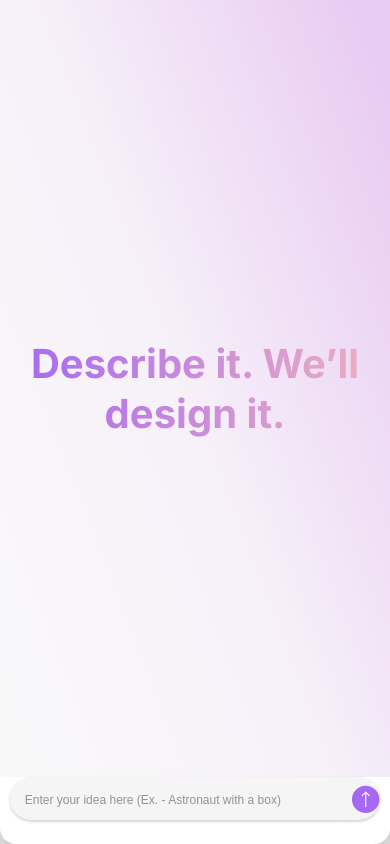
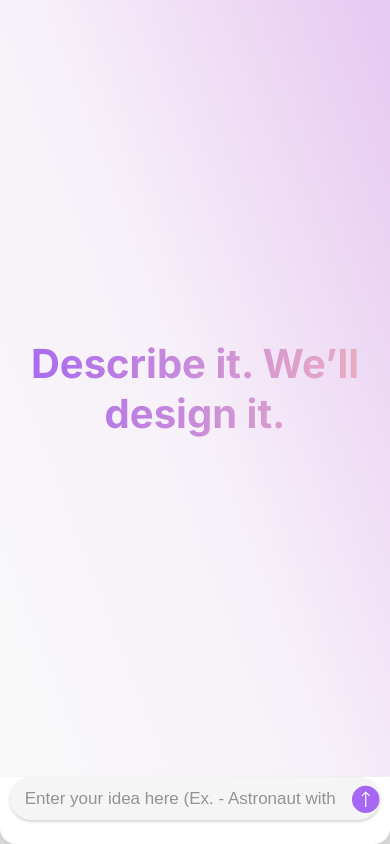
Before and after one commit to girishthakurbiz/teemeup-fe, a React (Create React App) app: page / in a window 390 px wide. Built offline with nearby package versions, Linux system fonts and the light colour scheme.

Commit message:
Iphone issue

```diff
--- a/src/App.css
+++ b/src/App.css
@@ -106,7 +106,7 @@
   border: none;
   border-radius: 25px;
   padding: 0 20px;
-  font-size: 16px;
+  font-size: 17px;
   color: #333333;
   background-color: inherit;
 }
@@ -114,7 +114,7 @@
 .chat-input input::placeholder {
   color: #939393;
   font-weight: 400;
-  font-size: 0.75rem;
+  font-size: 17px;
   line-height: 0.75rem;
   /* font-style: italic; */
 }
@@ -391,7 +391,7 @@
   }
 
   .chat-input input {
-    font-size: 14px;
+    font-size: 17px;
     padding: 0 15px;
   }
 }
```
